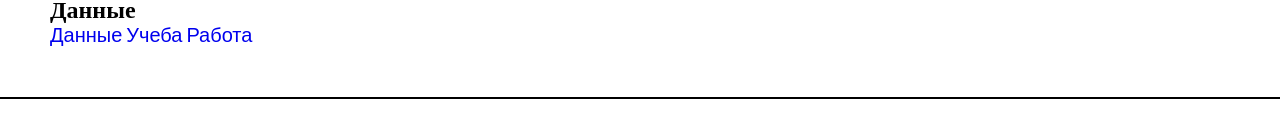
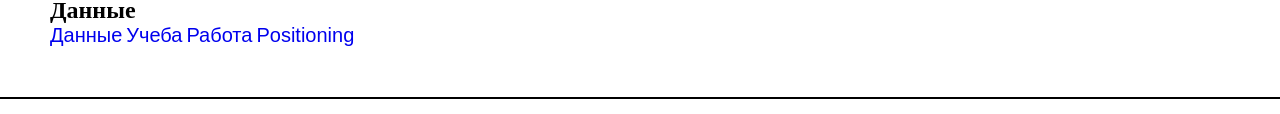
Before and after one commit to melkiyslon2/melkiyslon2.github.io, a plain HTML site: page data.html in a window 1280 px wide. Shown: the part 212-326 px from the top of the page. Drawn offline with Linux system fonts and the light colour scheme.

Commit message:
Add files via upload

```diff
--- a/data.html
+++ b/data.html
@@ -29,6 +29,7 @@
                     <li><a href="data.html" >Данные</a></li>
                     <li><a href="learning.html">Учеба</a></li>
                     <li><a href="work.html">Работа</a></li>
+                    <li><a href="positioning.html">Positioning</a></li>
                 </ul>
             </nav>
         </div>
```
Also changed, not shown: learning.html (+1 -0 lines), work.html (+1 -0 lines).
